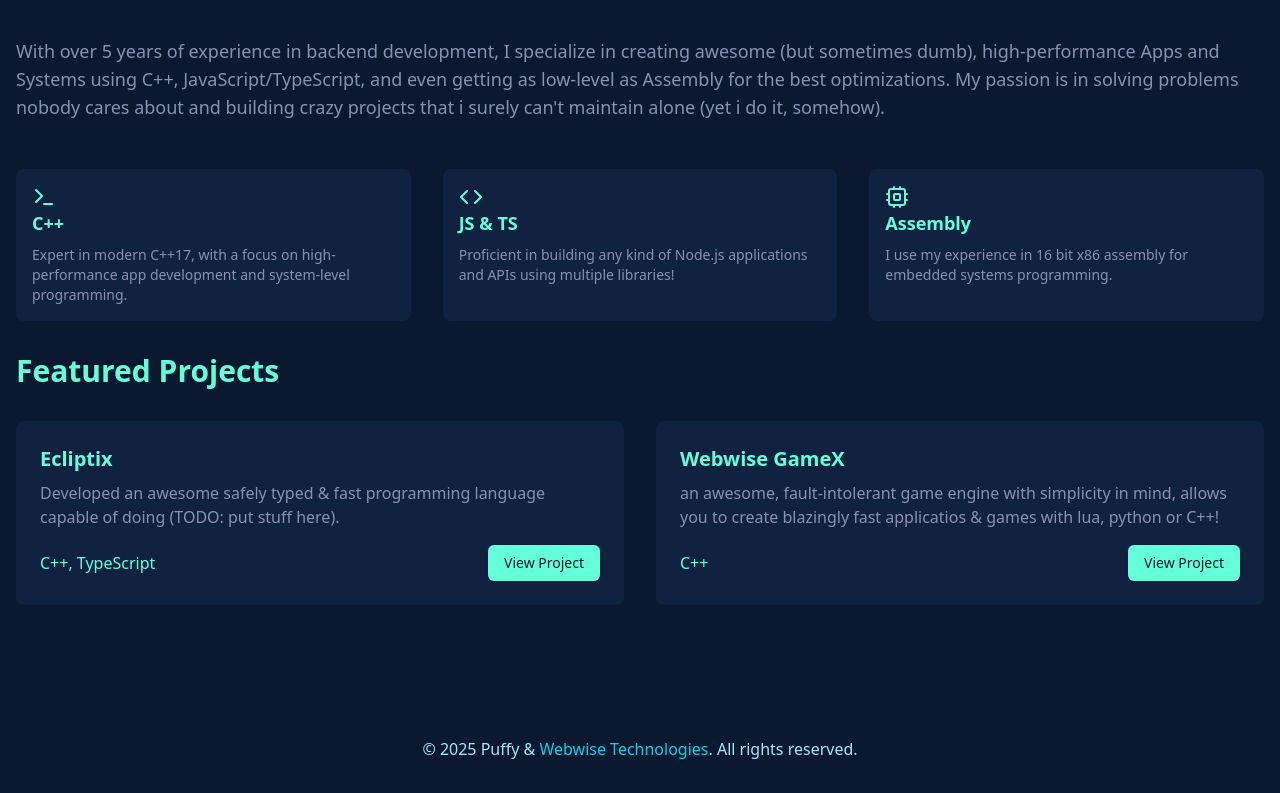
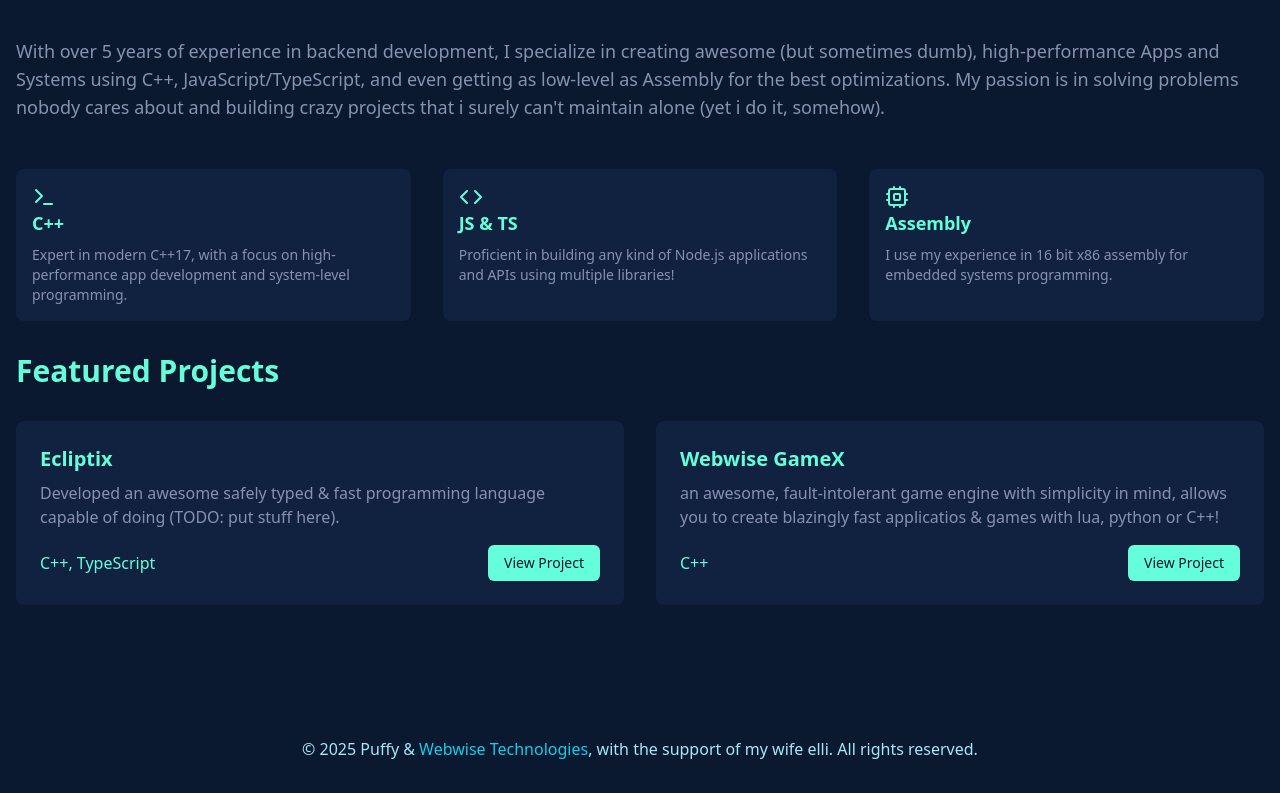
Before and after one commit to puffythedev/portfolio, a Next.js app: page / in a window 1280 px wide. Shown: the part 895-1688 px from the top of the page. Built offline with nearby package versions, Linux system fonts and the light colour scheme.

Commit message:
Update index.tsx

```diff
--- a/pages/index.tsx
+++ b/pages/index.tsx
@@ -130,7 +130,7 @@ export default function ScrollablePortfolio() {
 
           <footer className="bg-[#0a192f] py-8">
             <div className="container mx-auto px-4 text-center text-[#a5e9f9]">
-              <p>&copy; 2025 Puffy & <Link className="text-[#12ceeb] hover:text-[#7ddff8]" href={"https://webwisetech.org"}>Webwise Technologies</Link>. All rights reserved.</p>
+              <p>&copy; 2025 Puffy & <Link className="text-[#12ceeb] hover:text-[#7ddff8]" href={"https://webwisetech.org"}>Webwise Technologies</Link>, with the support of my wife elli. All rights reserved.</p>
             </div>
           </footer>
         </main>
```
